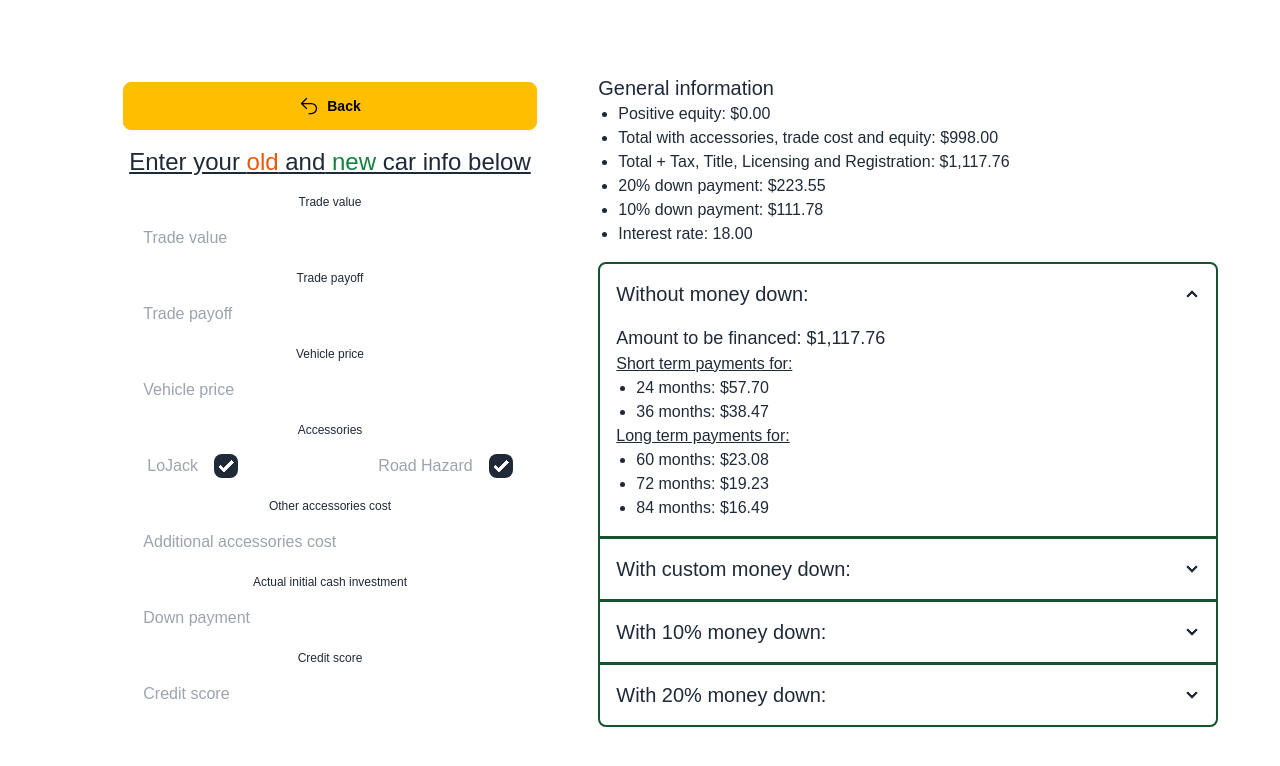
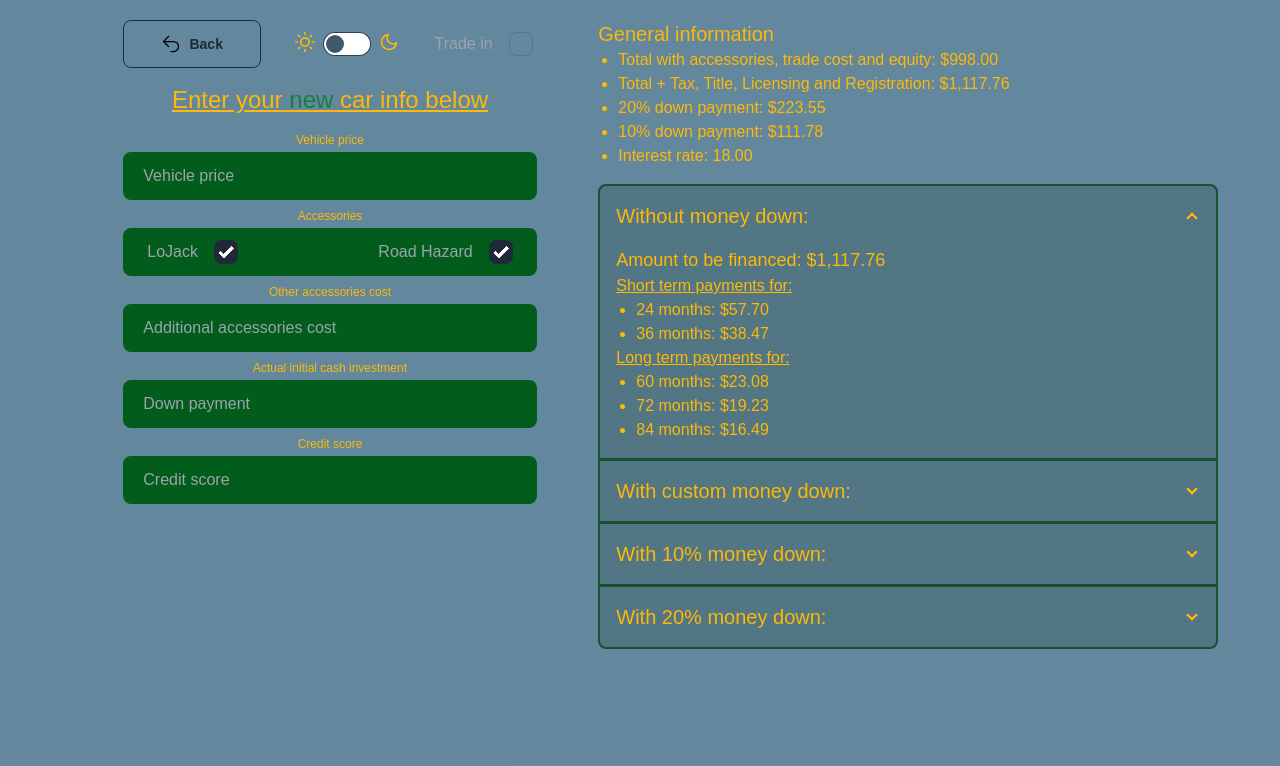
Before and after one commit to Meelenych/loan_calc, a Next.js app: page /calc in a window 1280 px wide. Shown: the top 766 px of the page. Built offline with nearby package versions, Linux system fonts and the light colour scheme.

Commit message:
conditional rendering on trade

```diff
--- a/app/calc/page.jsx
+++ b/app/calc/page.jsx
@@ -9,13 +9,20 @@ import { getInterestRate } from '../helpers/getInterestRate';
 import { initialFormData } from '../formUtils/initialFormData';
 import { fieldLengthLimits } from '../formUtils/fieldLengthLimits';
 import back from '../icons/back.svg';
+import ThemeController from '../components/theme';
 
 const CalcPage = () => {
 	const [errors, setErrors] = useState({});
 	const [formData, setFormData] = useState(initialFormData);
+	const [isTrade, setIsTrade] = useState(false);
 	const [loJack, setLoJack] = useState(499);
 	const [roadHazard, setRoadHazard] = useState(499);
 	const [interestRate, setInterestRate] = useState(1.18);
+
+	const handleTrade = e => {
+		setIsTrade(e.target.checked ? true : false);
+		setFormData(prevData => ({ ...prevData, trade: 0, payoff: 0 }));
+	};
 
 	const handleLoJackChange = e => {
 		setLoJack(e.target.checked ? 499 : 0);
@@ -44,11 +51,12 @@ const CalcPage = () => {
 
 	const handleInputChange = e => {
 		const { name, value } = e.target;
+		const relevantFields = ['payoff', 'trade', 'price', 'accessories', 'down'];
 		if (fieldLengthLimits[name] && value.length > fieldLengthLimits[name]) {
 			return; // Prevent further input if limit is exceeded
 		}
 
-		if (name === 'payoff') {
+		if (relevantFields.includes(name)) {
 			// Remove leading zeros, but keep '0' if it's the only input
 			const formattedValue = value.replace(/^0+(?=\d)/, '');
 			setFormData(prevData => ({ ...prevData, [name]: formattedValue }));
@@ -128,12 +136,13 @@ const CalcPage = () => {
 	};
 
 	return (
-		<div className='min-h-screen flex flex-col sm:flex-row justify-evenly items-center gap-5 p-5'>
+		<div className='min-h-screen flex flex-col sm:flex-row justify-evenly items-start gap-5 p-5'>
 			<ToastContainer />
 			{/* Form inputs */}
 			<div className='w-full md:w-1/3 flex flex-col items-center justify-center'>
+				<div className='grid grid-cols-3 w-full mb-4'>
 					<Link
-					className='btn rounded-lg btn-warning w-full mb-4'
+						className='btn rounded-lg btn-outline w-full '
 						href='/'
 						rel='noopener noreferrer'>
 						<Image
@@ -145,14 +154,41 @@ const CalcPage = () => {
 						/>
 						Back
 					</Link>
+					<div className='flex justify-end items-center'>
+						<ThemeController />
+					</div>
+					<div className='flex justify-end items-center'>
+						<div className='form-control'>
+							<label className='label cursor-pointer'>
+								<span className='label-text text-base text-gray-400 mr-4'>
+									Trade in
+								</span>
+								<input
+									type='checkbox'
+									className='checkbox'
+									defaultChecked={isTrade === true}
+									onChange={handleTrade}
+								/>
+							</label>
+						</div>
+					</div>
+				</div>
 				<h2 className='col-span-2 text-lg sm:text-2xl mb-4 underline'>
-					Enter your <span className='text-orange-600'>old</span> and{' '}
+					Enter your{' '}
+					{isTrade && (
+						<span>
+							{' '}
+							<span className='text-orange-600'>old</span> and{' '}
+						</span>
+					)}
 					<span className='text-green-700'>new</span> car info below
 				</h2>
 				<form className='grid grid-cols-1 w-full gap-2 min-w-0.5'>
+					{isTrade && (
+						<div>
 							<label
 								htmlFor='trade'
-						className='text-xs text-center flex flex-col'>
+								className='text-xs text-center flex flex-col mb-2'>
 								<span className='mb-1'>Trade value</span>
 								<input
 									className='w-full rounded-lg outline-2 outline-offset-2 outline-green-700 transition-colors bg-foreground text-textColor gap-2 focus:outline hover:bg-green-700 dark:hover:bg-green-900 text-base h-10 sm:h-12 px-4 sm:px-5'
@@ -179,7 +215,6 @@ const CalcPage = () => {
 									type='number'
 									name='payoff'
 									id='payoff'
-							pattern='^0+(?=\d)'
 									step='100'
 									placeholder='Trade payoff'
 									value={formData.trade ? formData.payoff || 0 : formData.payoff}
@@ -190,6 +225,9 @@ const CalcPage = () => {
 									inputMode='numeric'
 								/>
 							</label>
+						</div>
+					)}
+
 					{errors.payoff && <span className='text-error'>{errors.payoff}</span>}
 					<label
 						htmlFor='price'
@@ -309,11 +347,14 @@ const CalcPage = () => {
 				<div className='mb-4'>
 					<h2 className='text-xl font-medium'>General information</h2>
 					<ul>
+						{isTrade && (
 							<li>
 								<p>
 									{equity >= 0 ? 'Positive' : 'Negative'} equity: {toCurrency(equity)}
 								</p>
 							</li>
+						)}
+
 						<li>
 							<p>Total with accessories, trade cost and equity: {toCurrency(total)}</p>
 						</li>
--- a/app/globals.css
+++ b/app/globals.css
@@ -2,7 +2,7 @@
 @tailwind components;
 @tailwind utilities;
 
-/* :root {
+:root {
   --background: rgba(15, 72, 105, 0.648);
   --foreground: #025d1d;
   --textColor: #fdb808;
@@ -13,9 +13,10 @@
   :root {
     --background: rgba(3, 15, 22, 0.648);
     --foreground: #727346;
+    --textColor: #fdb808;
     --accordeon: #03220c;
   }
-} */
+}
 
 body {
   color: var(--textColor);
--- a/app/page.js
+++ b/app/page.js
@@ -36,19 +36,25 @@ export default function Home() {
 						/>
 						Start here
 					</Link>
-
 					{/* Interest rates */}
-					<div className='dropdown dropdown-hover dropdown-top  gap-2 w-full'>
 					<button
-							tabIndex={0}
-							type='button'
-							className='btn rounded-lg btn-warning w-full'>
+						className='btn rounded-lg btn-warning w-full'
+						onClick={() => document.getElementById('my_modal_3').showModal()}>
 						Check interest rates
 					</button>
+					<dialog
+						id='my_modal_3'
+						className='modal'>
+						<div className='modal-box'>
+							<form method='dialog'>
+								{/* if there is a button in form, it will close the modal */}
+								<button className='btn btn-sm btn-circle  absolute right-2 top-2'>
+									✕
+								</button>
+							</form>
+
 							{/* Rates table */}
-						<div
-							tabIndex={0}
-							className='dropdown-content sm:-translate-x-1/4 menu bg-base-300 rounded-lg z-[1] p-2 shadow'>
+							<div className='bg-base-300 rounded-lg z-[1] p-2 shadow'>
 								<h5 className='text-base text-center'>Credit-based rates</h5>
 								<table className='table table-xs sm:table'>
 									{/* head */}
@@ -56,7 +62,7 @@ export default function Home() {
 										<tr>
 											<th>Grade</th>
 											<th>Credit score</th>
-										<th>Up to 60 mths </th>
+											<th>&lt;60 mths </th>
 											<th>61-72 mths</th>
 										</tr>
 									</thead>
@@ -107,6 +113,7 @@ export default function Home() {
 								</table>
 							</div>
 						</div>
+					</dialog>
 
 					<Link
 						href='/tips'
```
Lines whose indentation alone changed are shown as unchanged.
